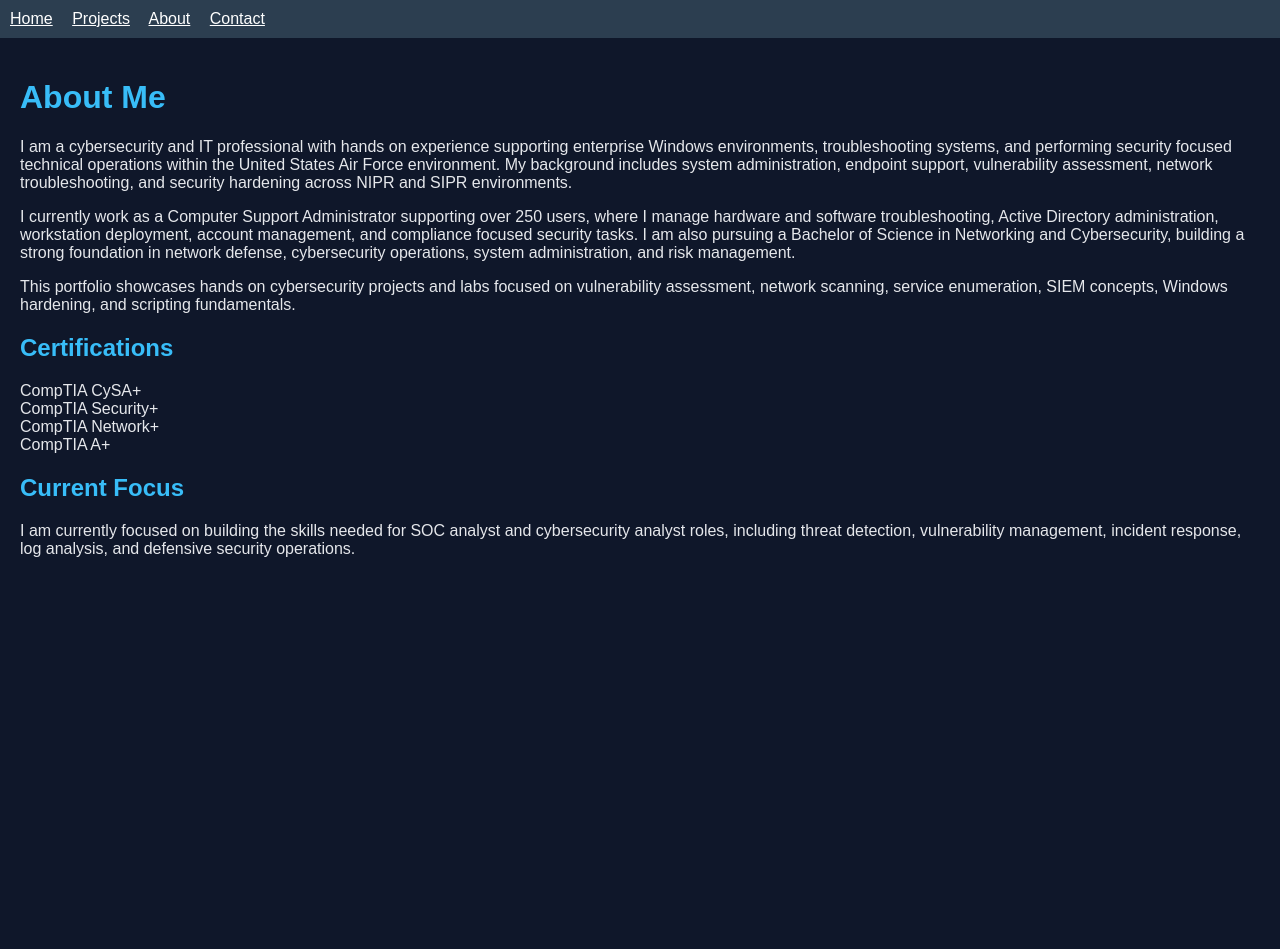
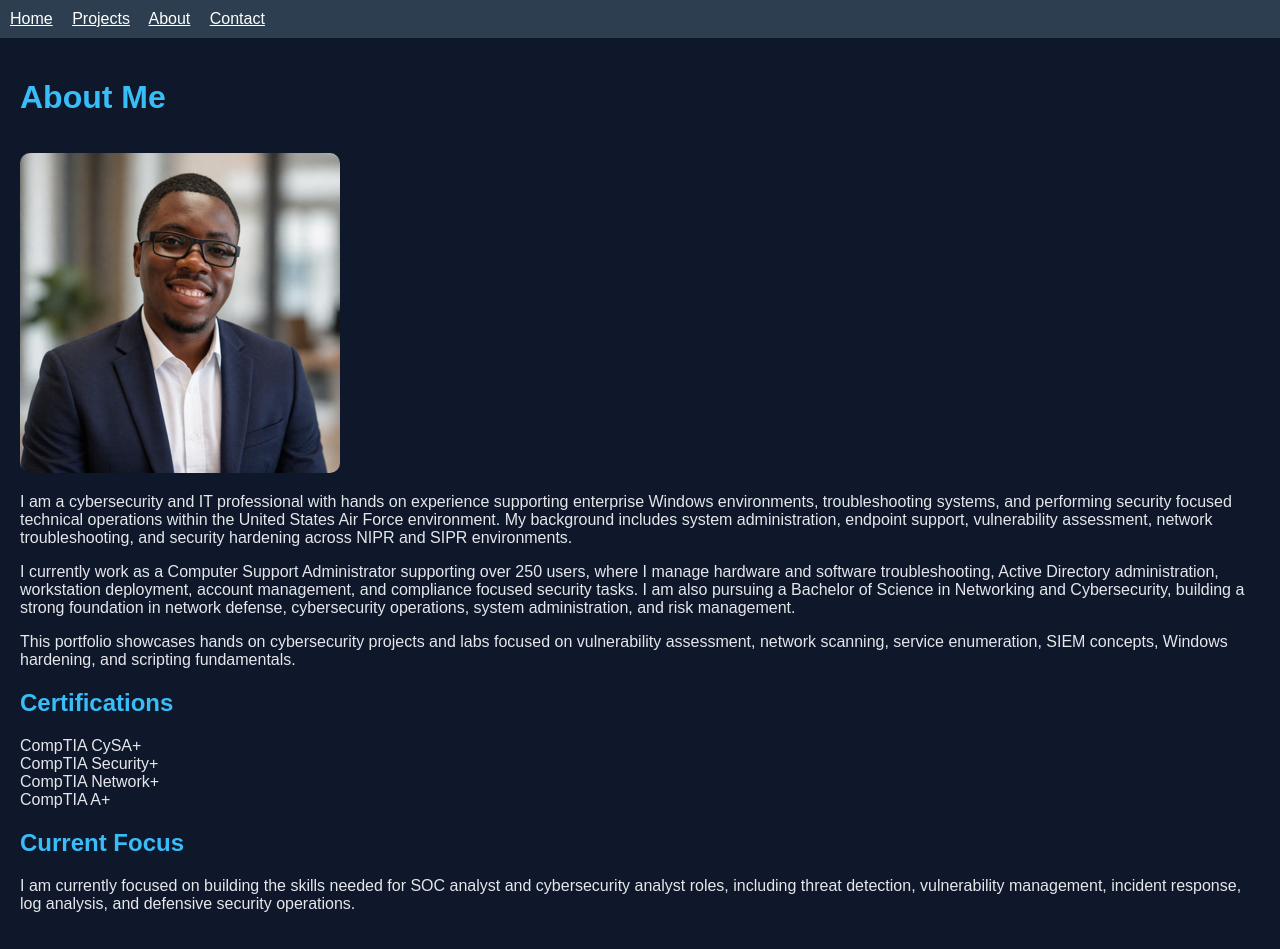
Before and after one commit to SFrancis1995/Shomoi-Francis-Cybersecurity-Portfolio, a Jekyll site: the page built from about.md, in a window 1280 px wide. Built offline with Jekyll 4.4.1, drawn with Linux system fonts in a browser that asks for light colours; before the commit the page ends 900 px from its top, so only the background shows below that.

Commit message:
Update About Me section with profile image
Added a profile image and enhanced the About Me section.

```diff
--- a/about.md
+++ b/about.md
@@ -4,6 +4,9 @@ title: About
 ---
 
 # About Me
+<div class="profile-container">
+  <img src="{{ 'images/Portrait.png' | relative_url }}" alt="Shomoi Francis" class="profile-pic">
+</div>
 
 I am a cybersecurity and IT professional with hands on experience supporting enterprise Windows environments, troubleshooting systems, and performing security focused technical operations within the United States Air Force environment. My background includes system administration, endpoint support, vulnerability assessment, network troubleshooting, and security hardening across NIPR and SIPR environments.
 
```
